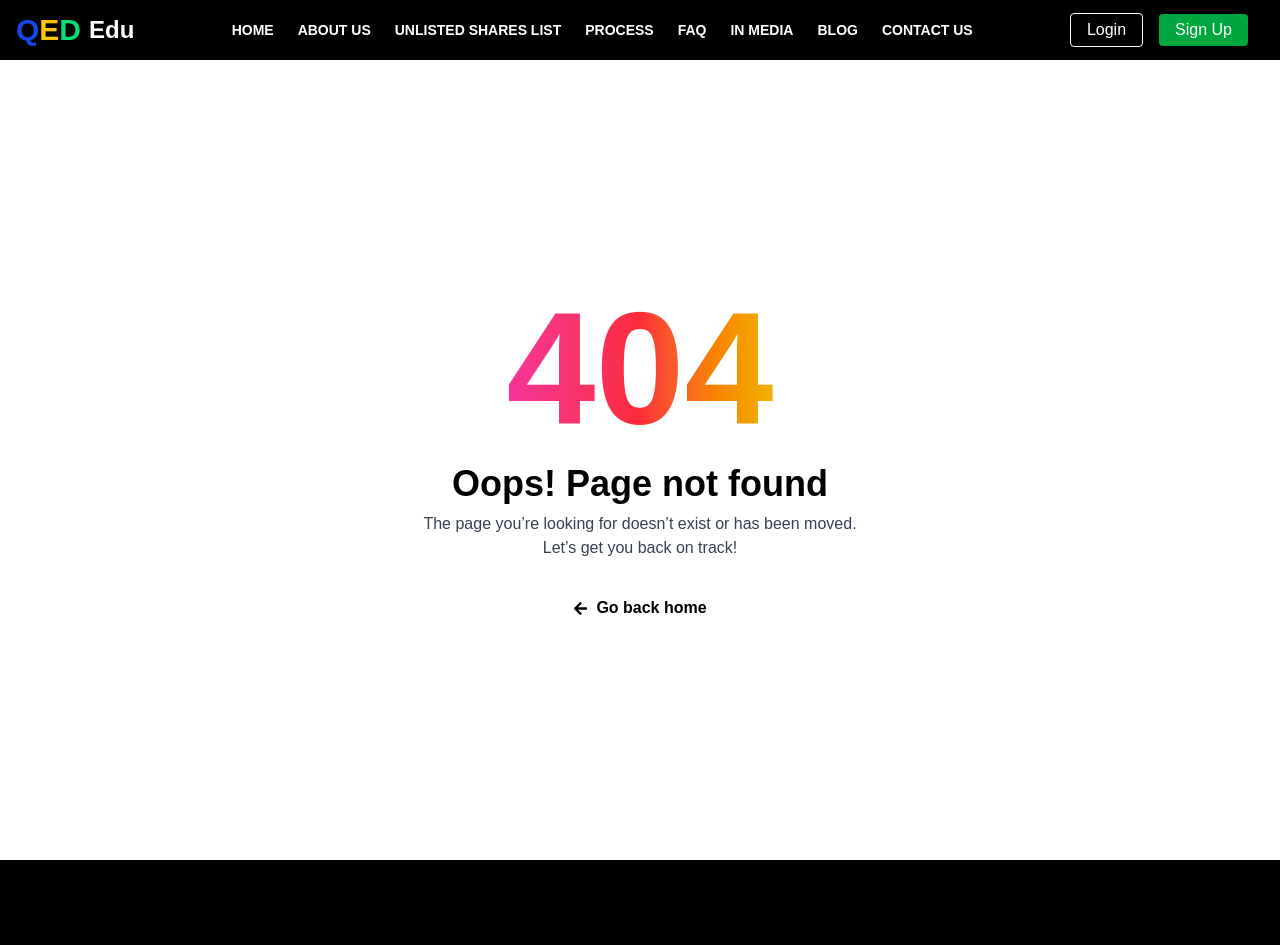
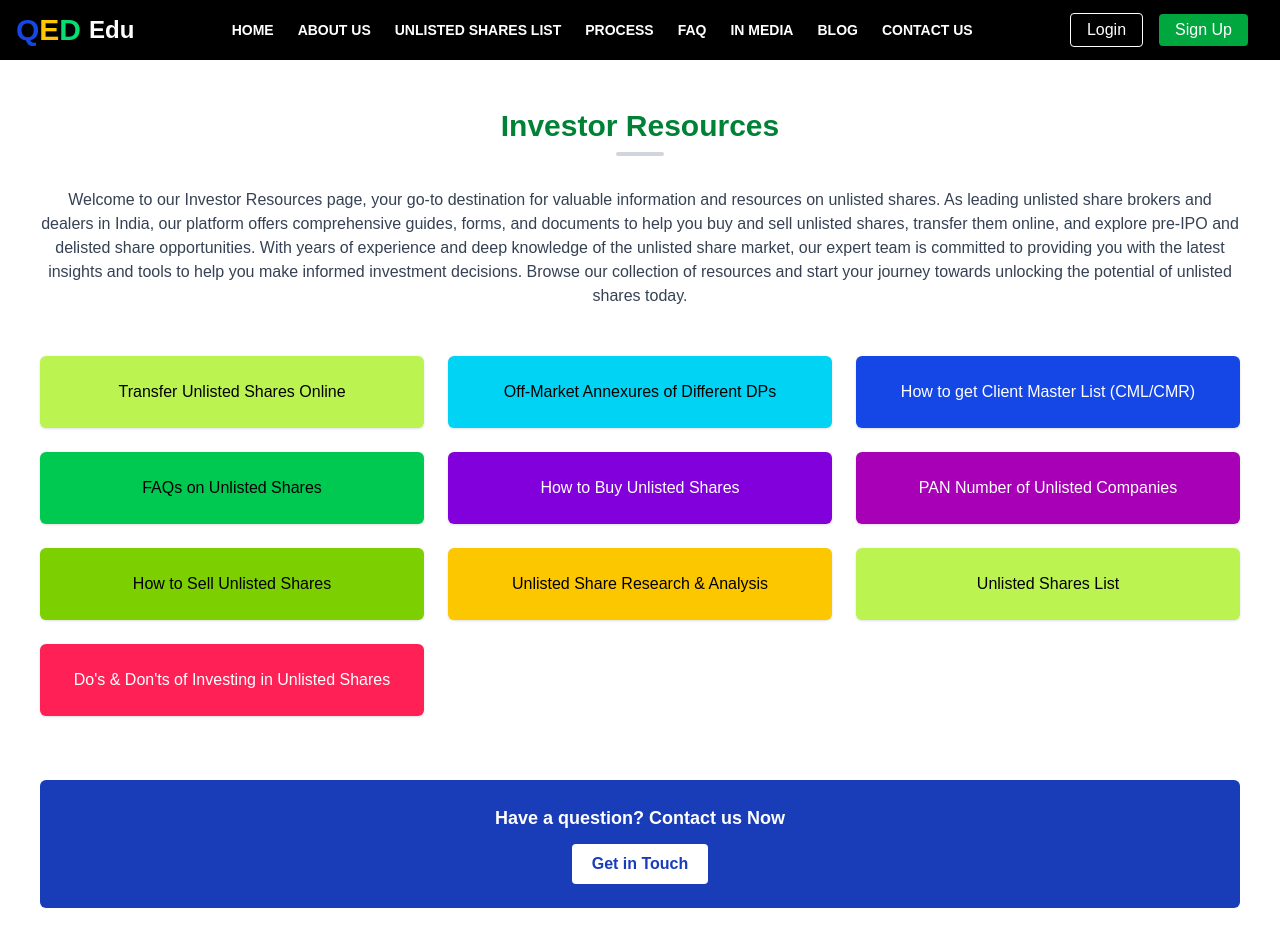
Before and after one commit to hritikpal48/qededu-frontend, a Next.js app: page /investor-resources in a window 1280 px wide. Before the commit this address had no page. Shown: the top 945 px of the page. Built offline with nearby package versions, Linux system fonts and the light colour scheme.

Commit message:
create investor resources page

```diff
--- /dev/null
+++ b/src/app/investor-resources/page.tsx
@@ -0,0 +1,58 @@
+'use client';
+
+import Link from 'next/link';
+
+const resources = [
+  { title: 'Transfer Unlisted Shares Online', link: '#', bg: 'bg-lime-300' },
+  { title: 'Off-Market Annexures of Different DPs', link: '#', bg: 'bg-cyan-400' },
+  { title: 'How to get Client Master List (CML/CMR)', link: '#', bg: 'bg-blue-700 text-white' },
+  { title: 'FAQs on Unlisted Shares', link: '#', bg: 'bg-green-500' },
+  { title: 'How to Buy Unlisted Shares', link: '#', bg: 'bg-purple-700 text-white' },
+  { title: 'PAN Number of Unlisted Companies', link: '#', bg: 'bg-fuchsia-700 text-white' },
+  { title: 'How to Sell Unlisted Shares', link: '#', bg: 'bg-lime-500' },
+  { title: 'Unlisted Share Research & Analysis', link: '#', bg: 'bg-yellow-400' },
+  { title: 'Unlisted Shares List', link: '#', bg: 'bg-lime-300' },
+  { title: "Do's & Don'ts of Investing in Unlisted Shares", link: '#', bg: 'bg-rose-500 text-white' },
+];
+
+export default function InvestorResources() {
+  return (
+    <div className="bg-white min-h-screen px-4 md:px-10 py-12 max-w-7xl mx-auto">
+      <h1 className="text-2xl md:text-3xl font-semibold text-center text-green-700 mb-2">
+        Investor Resources
+      </h1>
+      <div className="w-12 h-1 bg-gray-300 rounded mx-auto mb-8" />
+
+      <p className="text-center text-gray-700 mb-12">
+        Welcome to our Investor Resources page, your go-to destination for valuable information and resources on unlisted shares.
+        As leading unlisted share brokers and dealers in India, our platform offers comprehensive guides, forms, and documents to help
+        you buy and sell unlisted shares, transfer them online, and explore pre-IPO and delisted share opportunities. With years of
+        experience and deep knowledge of the unlisted share market, our expert team is committed to providing you with the latest insights
+        and tools to help you make informed investment decisions. Browse our collection of resources and start your journey towards
+        unlocking the potential of unlisted shares today.
+      </p>
+
+      <div className="grid grid-cols-1 sm:grid-cols-2 lg:grid-cols-3 gap-6">
+        {resources.map((item, index) => (
+          <Link
+            key={index}
+            href={item.link}
+            className={`p-6 rounded-md shadow hover:scale-105 transition-transform duration-200 text-center font-medium ${item.bg}`}
+          >
+            {item.title}
+          </Link>
+        ))}
+      </div>
+
+      <div className="mt-16 text-center bg-blue-800 text-white py-6 px-4 rounded-md">
+        <p className="mb-3 text-lg font-semibold">Have a question? Contact us Now</p>
+        <Link
+          href="#contact"
+          className="inline-block bg-white text-blue-800 font-semibold px-5 py-2 rounded hover:bg-gray-100"
+        >
+          Get in Touch
+        </Link>
+      </div>
+    </div>
+  );
+}
```
